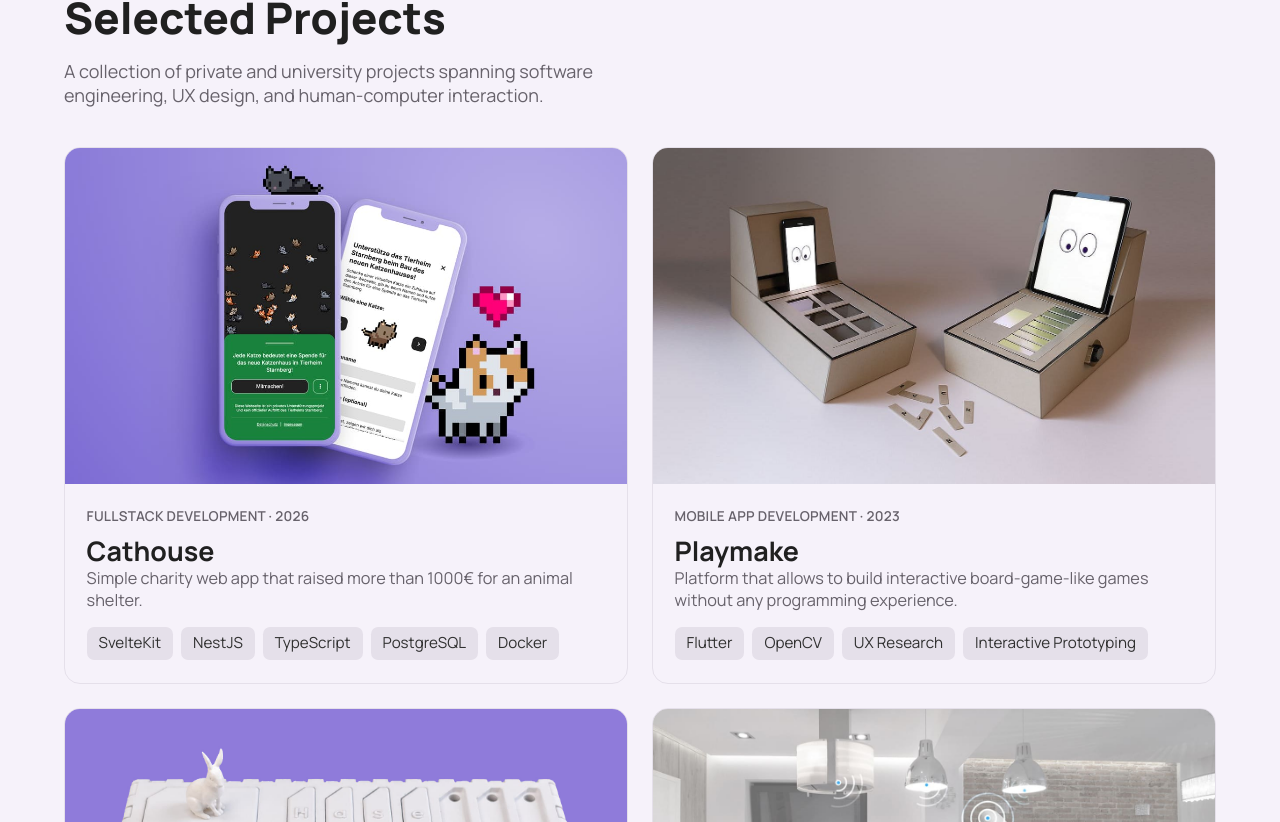
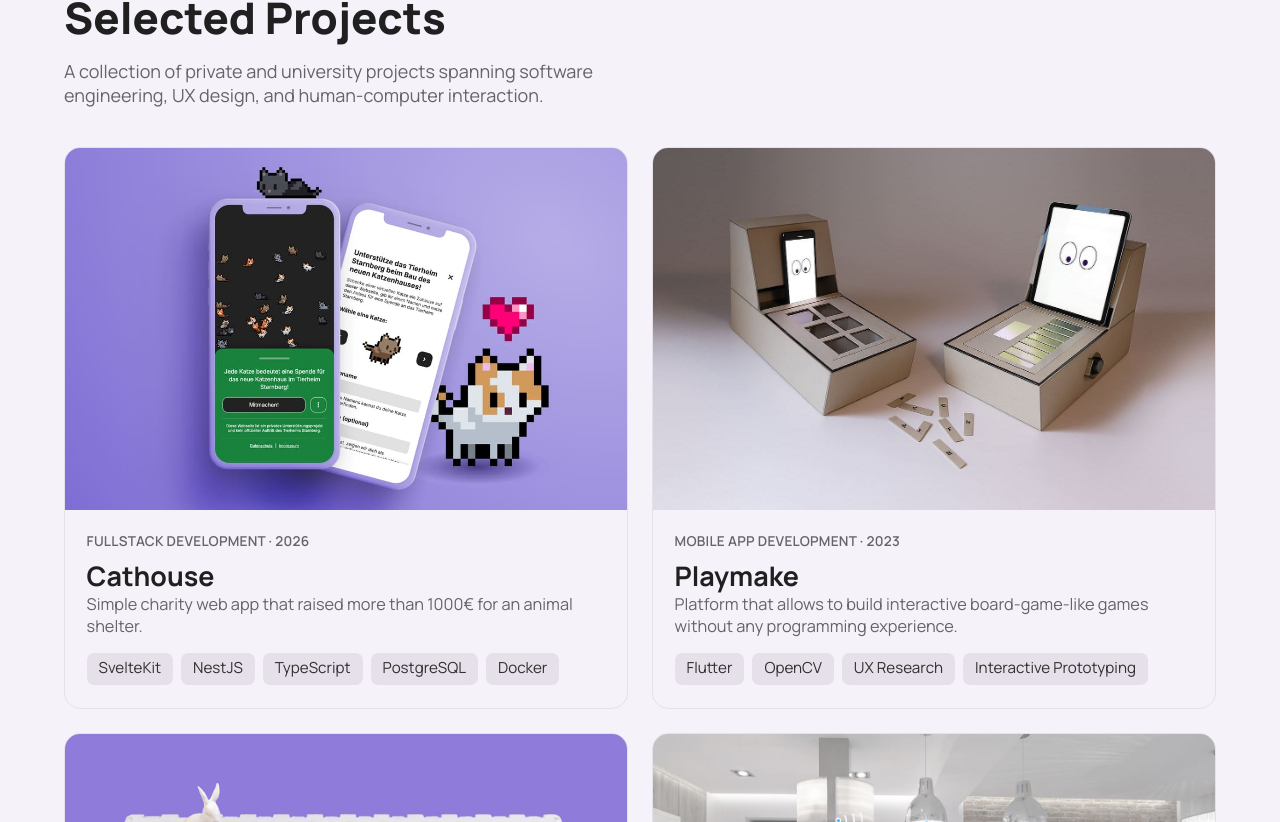
Before and after one commit to vseup/Portfolio, an Angular app: page / in a window 1280 px wide. Shown: the part 838-1660 px from the top of the page. Built offline with nearby package versions, Linux system fonts and the light colour scheme.

Commit message:
home: changed image aspect ratio for project cards

```diff
--- a/src/app/components/home/project-card/project-card.component.scss
+++ b/src/app/components/home/project-card/project-card.component.scss
@@ -31,7 +31,7 @@
 }
 
 .card-cover {
-  height: 21rem;
+  aspect-ratio: 14 / 9;
 }
 
 .card-cover-image {
```
